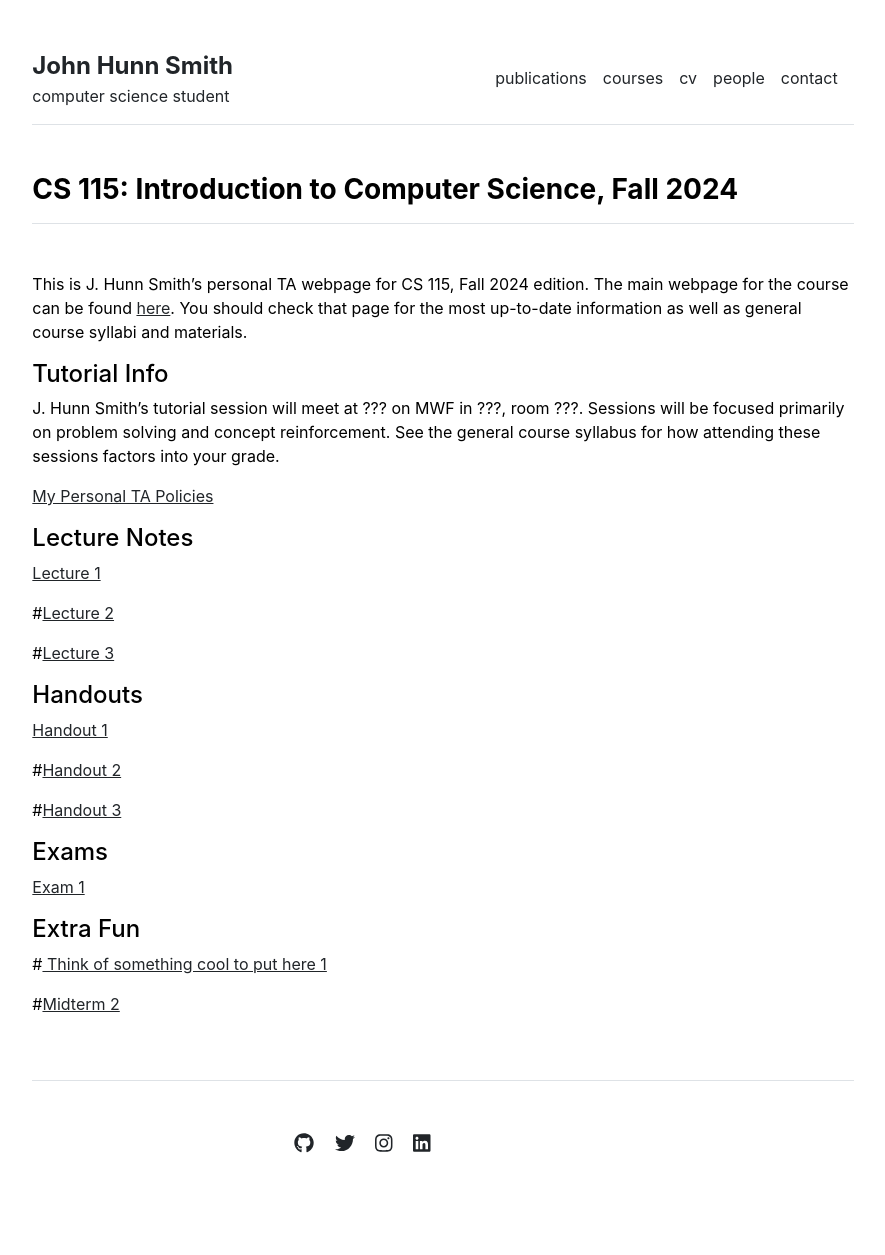
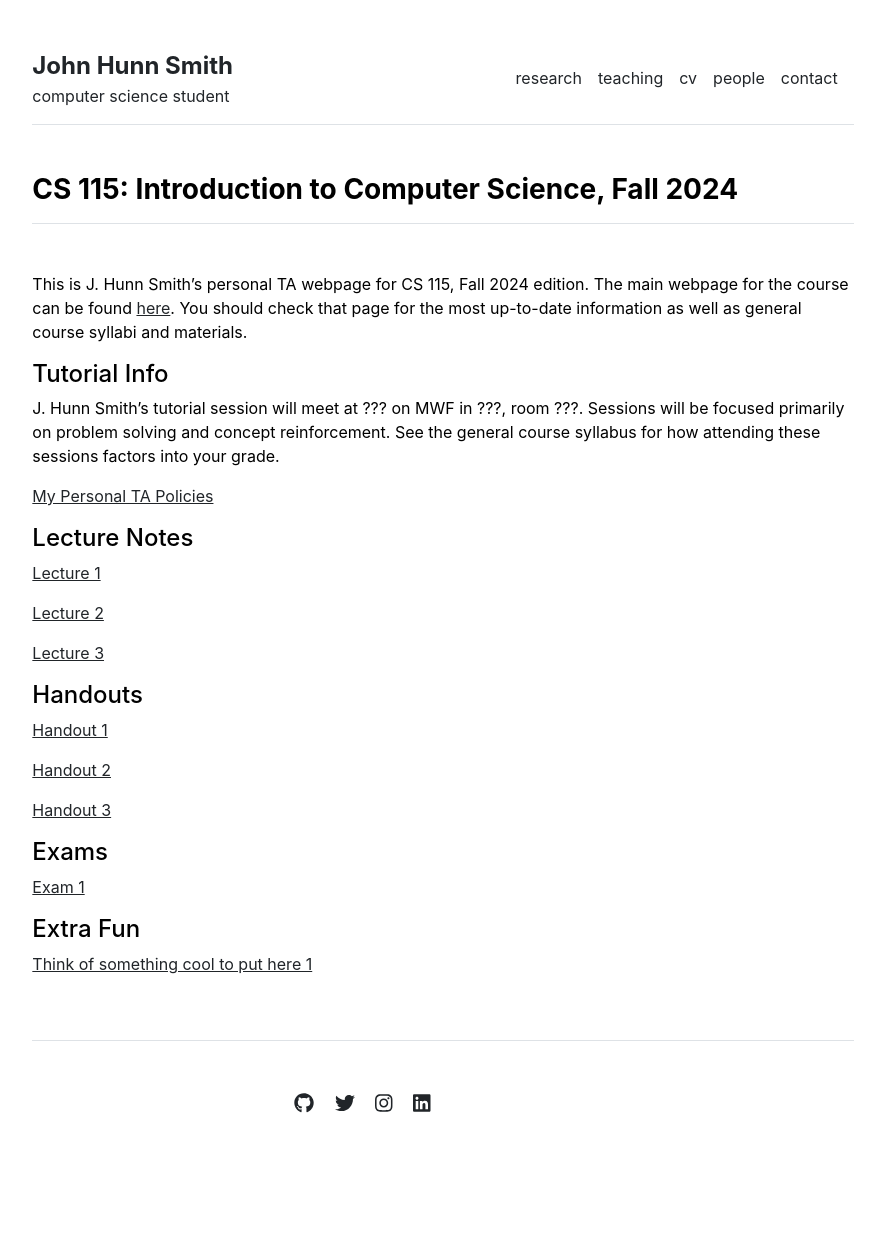
Before and after one commit to jhs1337/jhs1337.github.io, a Jekyll site: the page built from courses/cs115-fall24.md, in a window 1280 px wide. Shown: the whole page, without its empty margins (197-1082 px from the left). Built offline with Jekyll 4.4.1, drawn with Linux system fonts in a browser that asks for light colours; after the commit the page ends 1215 px from its top, so only the background shows below that.

Commit message:
Added course stuff
changed settings.yml to account for additional course, added course markdown in appropriate directory, chanted names in settings.yml menu to more accurately reflect what will go on the pages

```diff
--- a/_data/settings.yml
+++ b/_data/settings.yml
@@ -1,6 +1,6 @@
 menu:
-- {name: 'publications', url: '/publications'}
-- {name: 'courses', url: '/courses'}
+- {name: 'research', url: '/publications'}
+- {name: 'teaching', url: '/courses'}
 - {name: 'cv', url: '/cv'}
 - {name: 'people', url: '/people'}
 - {name: 'contact', url: '/contact'}
@@ -10,6 +10,7 @@ people:
 - {name: 'Stephen Melczer', title: 'Supervisor', department: 'Combinatorics & Optimization', institution: 'Some University', institution_address: '200 University Ave W, Waterloo, ON Canada', phone: 'No', email: 'No', office: 'No', image: 'assets/img/lab-technician.jpg', url: 'https://melczer.ca'}
 
 courses:
+- {name: 'CS 115 Fall 2024', url: 'cs115-fall2024'}
 - {name: 'Vector Calculus', url: 'vector-calculus'}
 - {name: 'Quantum Mechanics', url: 'quantum-mechanics'}
 - {name: 'Stellar Structures', url: 'stellar-structures'}
--- a/courses/cs115-fall24.md
+++ b/courses/cs115-fall24.md
@@ -17,17 +17,17 @@ See the general course syllabus for how attending these sessions factors into yo
 
 [Lecture 1](/courses/quantum-mechanics/Sample_Lecture_Notes.pdf)
 
-#[Lecture 2](/courses/quantum-mechanics/Sample_Lecture_Notes.pdf)
+[Lecture 2](/courses/quantum-mechanics/Sample_Lecture_Notes.pdf)
 
-#[Lecture 3](/courses/quantum-mechanics/Sample_Lecture_Notes.pdf)
+[Lecture 3](/courses/quantum-mechanics/Sample_Lecture_Notes.pdf)
 
 #### Handouts
 
 [Handout 1](/courses/quantum-mechanics/Sample_Lecture_Notes.pdf)
 
-#[Handout 2](/courses/quantum-mechanics/Sample_Lecture_Notes.pdf)
+[Handout 2](/courses/quantum-mechanics/Sample_Lecture_Notes.pdf)
 
-#[Handout 3](/courses/quantum-mechanics/Sample_Lecture_Notes.pdf)
+[Handout 3](/courses/quantum-mechanics/Sample_Lecture_Notes.pdf)
 
 #### Exams
 
@@ -35,6 +35,4 @@ See the general course syllabus for how attending these sessions factors into yo
 
 #### Extra Fun
 
-#[ Think of something cool to put here 1](/courses/quantum-mechanics/Sample_Midterm.pdf)
-
-#[Midterm 2](/courses/quantum-mechanics/Sample_Midterm.pdf)
+[ Think of something cool to put here 1](/courses/quantum-mechanics/Sample_Midterm.pdf)
```
